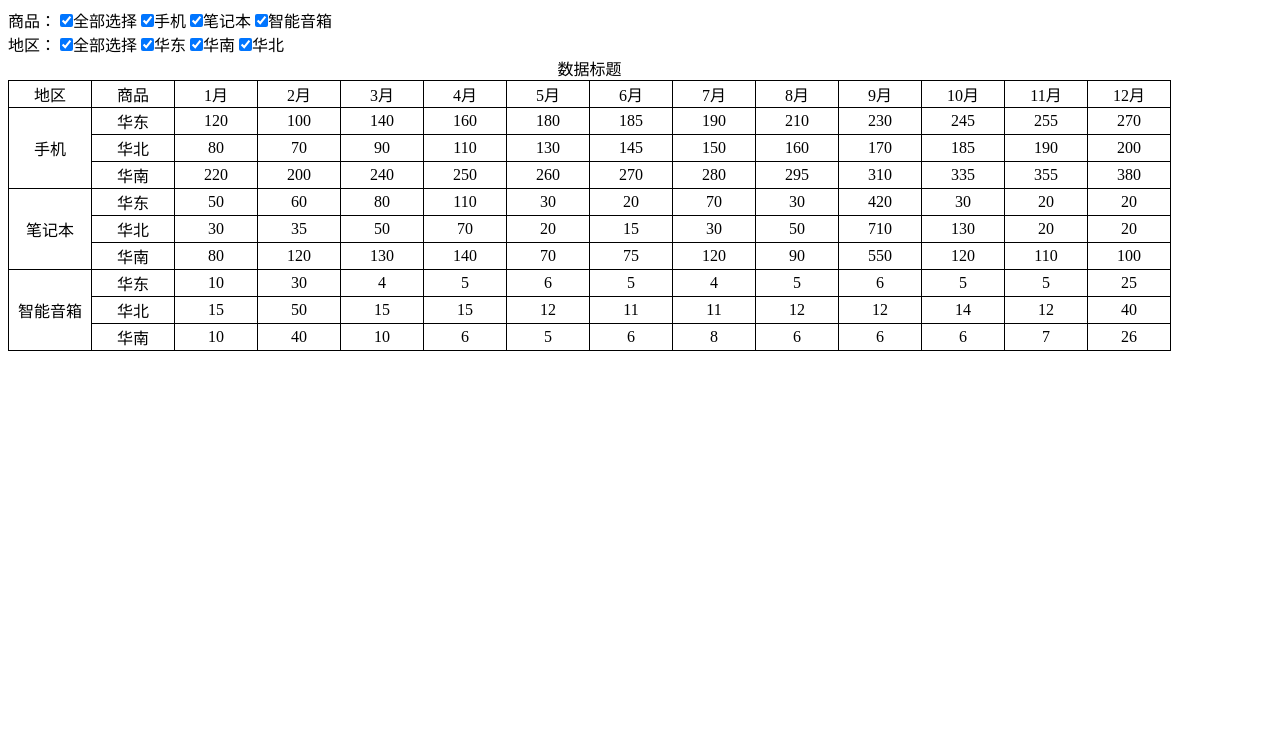
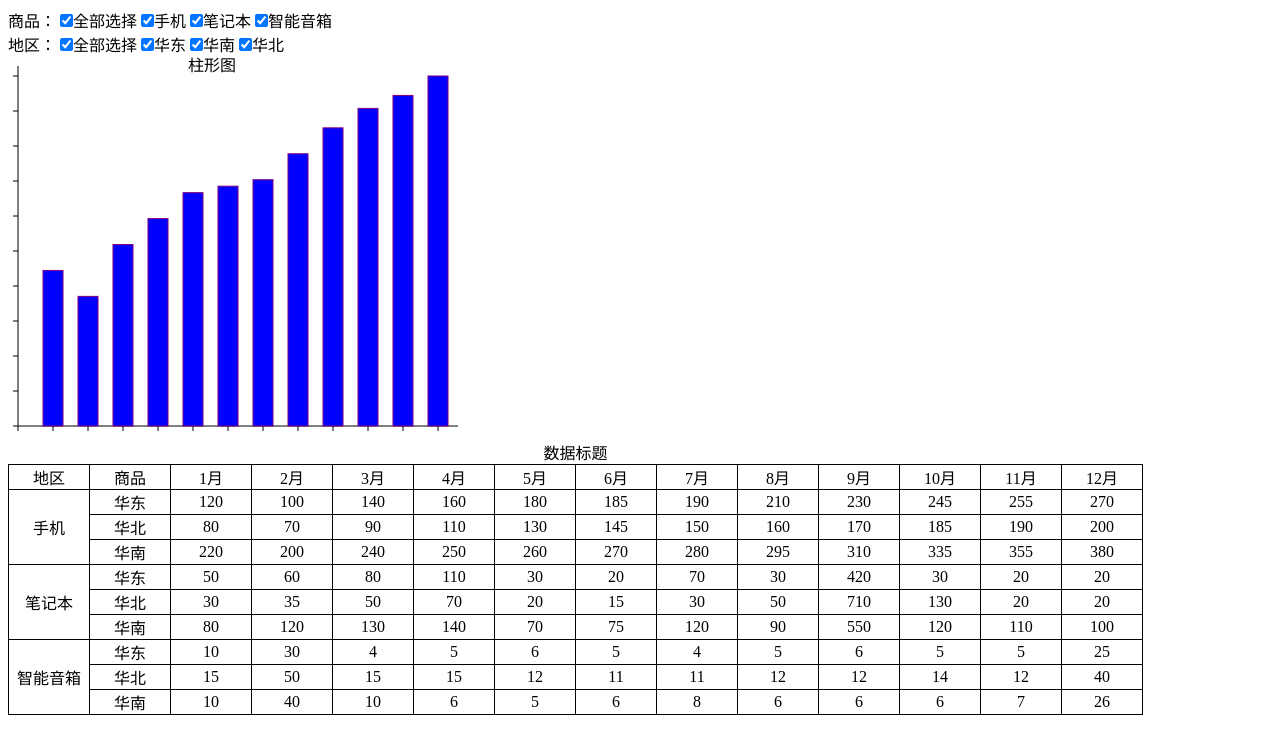
Before and after one commit to gengjian1203/BaiDuIFE_Day31, a plain HTML site: page index.html in a window 1280 px wide. Drawn offline with Linux system fonts and the light colour scheme.

Commit message:
finish bar.

```diff
--- a/css/main.css
+++ b/css/main.css
@@ -1,4 +1,4 @@
-h1, h2, h3, h4, h5, h6, div, select, option, input, button, ul, ol, li {
+h1, h2, h3, h4, h5, h6, svg, div, select, option, input, button, ul, ol, li, table, tr, td {
     margin: 0px;
     padding: 0px;
 }
--- a/index.html
+++ b/index.html
@@ -7,6 +7,7 @@
         <script src="js/ife31data.js"></script>
         <script src="js/checkbox.js"></script>
         <script src="js/table.js"></script>
+        <script src="js/bar.js"></script>
         <script src="js/app.js"></script>
     </head>
     <body>
@@ -26,10 +27,13 @@
 
         </div>
 
+        <div id="bar-wrapper">
+            <svg width="600" height="380" xmlns="http://www.w3.org/2000/svg" id="bar">
+            </svg>
+        </div>
+
+        <div id="table-wrapper"></div>
 
 
-
-        <div id="table-wrapper">
-        </div>
     </body>
 </html>
--- a/js/app.js
+++ b/js/app.js
@@ -1,6 +1,8 @@
 window.onload = function() {
     // Init table
     funSelectChange();
+    // Init Bar
+    funDrawBar();
 
     // Event
     // product event
--- /dev/null
+++ b/js/bar.js
@@ -0,0 +1,105 @@
+var _strNameSpace = "http://www.w3.org/2000/svg";
+var _nMaxHeight = 350;
+var _nMaxValue = 0;
+
+function sleep(ms) {
+    return new Promise(resolve => setTimeout(resolve, ms))
+}
+
+function funDrawCaption(bar) {
+    var text = document.createElementNS(_strNameSpace, "text");
+    text.setAttribute("x", 180);
+    text.setAttribute("y", 15);
+    text.setAttribute("fill", "black");
+    text.innerHTML = "柱形图";
+    bar.appendChild(text);
+}
+
+function funDrawLineX(bar, arrPoint) {
+    var line = document.createElementNS(_strNameSpace, "line");
+    line.setAttribute("style", "stroke:black; stroke-width:1;");
+    line.setAttribute("x1", arrPoint[0][0]);
+    line.setAttribute("y1", arrPoint[0][1]);
+    line.setAttribute("x2", arrPoint[1][0]);
+    line.setAttribute("y2", arrPoint[1][1]);
+    bar.appendChild(line);
+    // 绘制刻度
+    var nStepLong = _nMaxHeight / 10;
+    for (var i = 0; i <= 12; i++) {
+        var lineStep = document.createElementNS(_strNameSpace, "line");
+        lineStep.setAttribute("style", "stroke:black; stroke-width:1;");
+        lineStep.setAttribute("x1", arrPoint[0][0] + (nStepLong * i));
+        lineStep.setAttribute("y1", arrPoint[0][1]);
+        lineStep.setAttribute("x2", arrPoint[0][0] + (nStepLong * i));
+        lineStep.setAttribute("y2", arrPoint[0][1] + 5);
+        bar.appendChild(lineStep);
+    }
+}
+
+function funDrawLineY(bar, arrPoint) {
+    var line = document.createElementNS(_strNameSpace, "line");
+    line.setAttribute("style", "stroke:black; stroke-width:1;");
+    line.setAttribute("x1", arrPoint[0][0]);
+    line.setAttribute("y1", arrPoint[0][1]);
+    line.setAttribute("x2", arrPoint[1][0]);
+    line.setAttribute("y2", arrPoint[1][1]);
+    bar.appendChild(line);
+
+    var nStepLong = _nMaxHeight / 10;
+    for (var i = 0; i <= 10; i++) {
+        var lineStep = document.createElementNS(_strNameSpace, "line");
+        lineStep.setAttribute("style", "stroke:black; stroke-width:1;");
+        lineStep.setAttribute("x1", arrPoint[0][0]);
+        lineStep.setAttribute("y1", arrPoint[0][1] - (nStepLong * i));
+        lineStep.setAttribute("x2", arrPoint[0][0] - 5);
+        lineStep.setAttribute("y2", arrPoint[0][1] - (nStepLong * i));
+        bar.appendChild(lineStep);
+    }
+}
+
+function funGetMaxValue() {
+    // console.log(_arrTableData);
+    for (var i = 2; i < _arrTableData[1].length; i++) {
+        if (_nMaxValue < _arrTableData[1][i]) {
+            _nMaxValue = _arrTableData[1][i];
+        }
+    }
+    // console.log(_nMaxValue);
+}
+
+function funDrawRect(bar, index, value) {
+    var nHeight = (value / _nMaxValue) * _nMaxHeight;
+    var rect = document.createElementNS(_strNameSpace, "rect");
+    rect.setAttribute("style", "fill:blue; stroke:purple; stroke-width:1;");
+    rect.setAttribute("width", 20);
+    rect.setAttribute("height", nHeight);
+    rect.setAttribute("x", Math.floor(_nMaxHeight / 10) * (index + 1));
+    rect.setAttribute("y", 370 - nHeight);
+
+    bar.appendChild(rect);
+}
+
+function funDrawBar() {
+    var nDrawWidth = 500;
+    var nDrawHeight = 380;
+    var nDrawLineX = 450;
+    var nDrawLineY = 360;
+
+    _nMaxValue = 0;
+
+    var bar = document.getElementById("bar");
+    // 绘制标题
+    funDrawCaption(bar);
+    // 绘制X轴
+    funDrawLineX(bar, [[10, 370],[450, 370]]);
+    // 绘制Y轴
+    funDrawLineY(bar, [[10, 370], [10, 10]]);
+
+    // 获取最大值
+    funGetMaxValue();
+
+    for (var i = 2; i < _arrTableData[1].length; i++) {
+        funDrawRect(bar, i - 2, _arrTableData[1][i]);
+    }
+
+}
```
Also changed, not shown: 1 other file.
